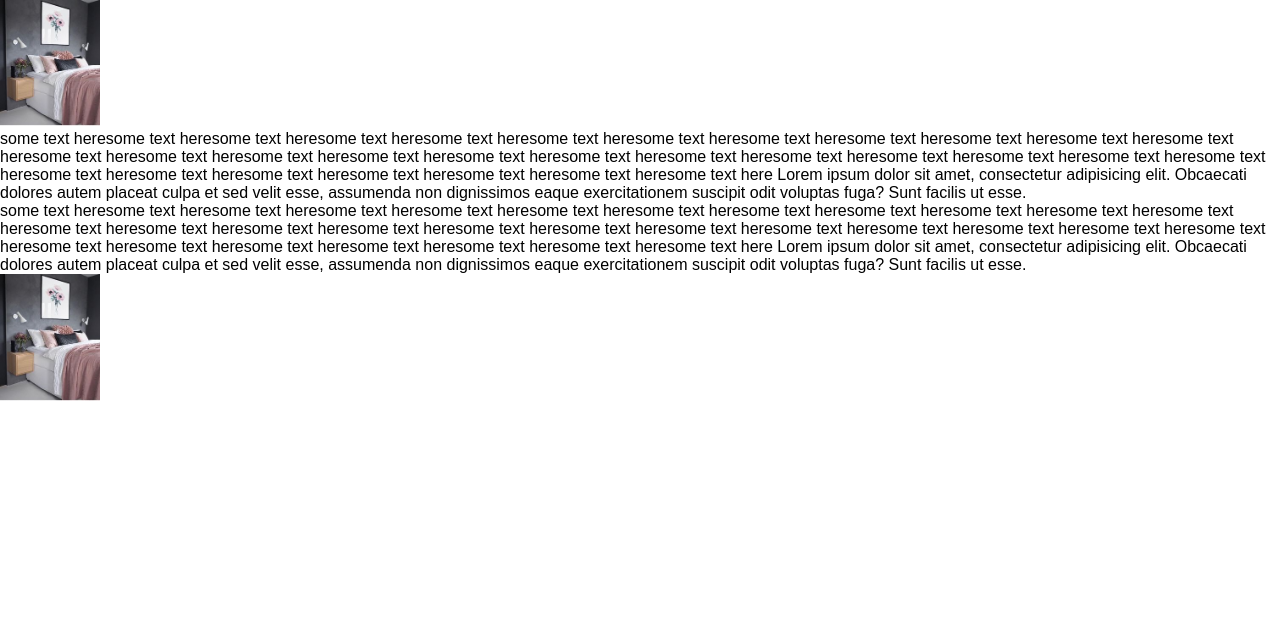
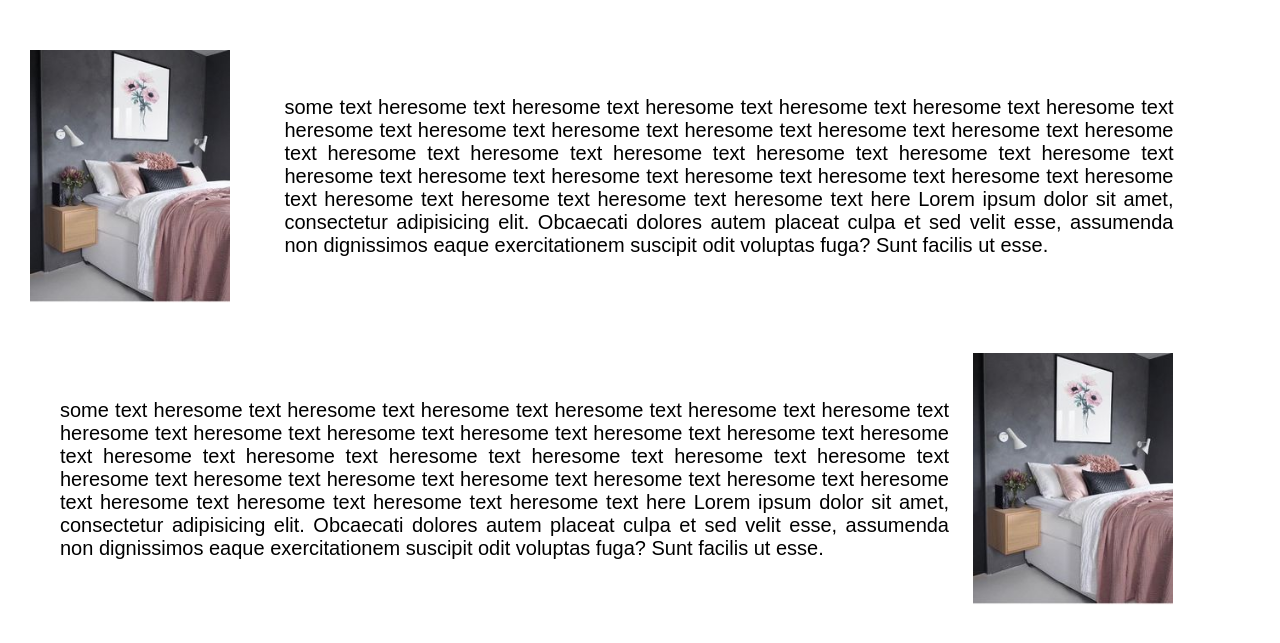
Before and after one commit to Ekta-Varsani/php, a PHP site: page /bedroom.html in a window 1280 px wide. Shown: the part 89-732 px from the top of the page. Run offline with PHP 8.4, Linux system fonts and the light colour scheme.

Commit message:
chages in css file

```diff
--- a/Home decore/css/style.css
+++ b/Home decore/css/style.css
@@ -67,11 +67,7 @@ body {
     transition: 2s;
 	text-decoration: underline;
 }
-/* bedroom */
-.bimage-1 {
-    margin-top: 25px;
 
-}
 /* contact us */
 @import url('https://fonts.googleapis.com/css2?family=Poppins:wght@200;300;400;500;600;700;800;900&display=swap');
 *
@@ -234,3 +230,28 @@ body {
     width: 100%;
   }
 }
+
+/* Bedroom file css start*/
+
+
+.cf{
+  margin-top: 50px;
+  margin-left: 10px;
+}
+.cf img {
+  display: inline-block;
+  vertical-align: middle;
+  margin-left: 20px;
+  width: 200px;
+
+
+}
+.text {
+  display: inline-block;
+  vertical-align: middle;
+  /* width: calc(100% - 600px);    */
+  width: 70%;
+  margin-left: 50px;
+  font-size: 20px;
+  text-align: justify;
+}
```
